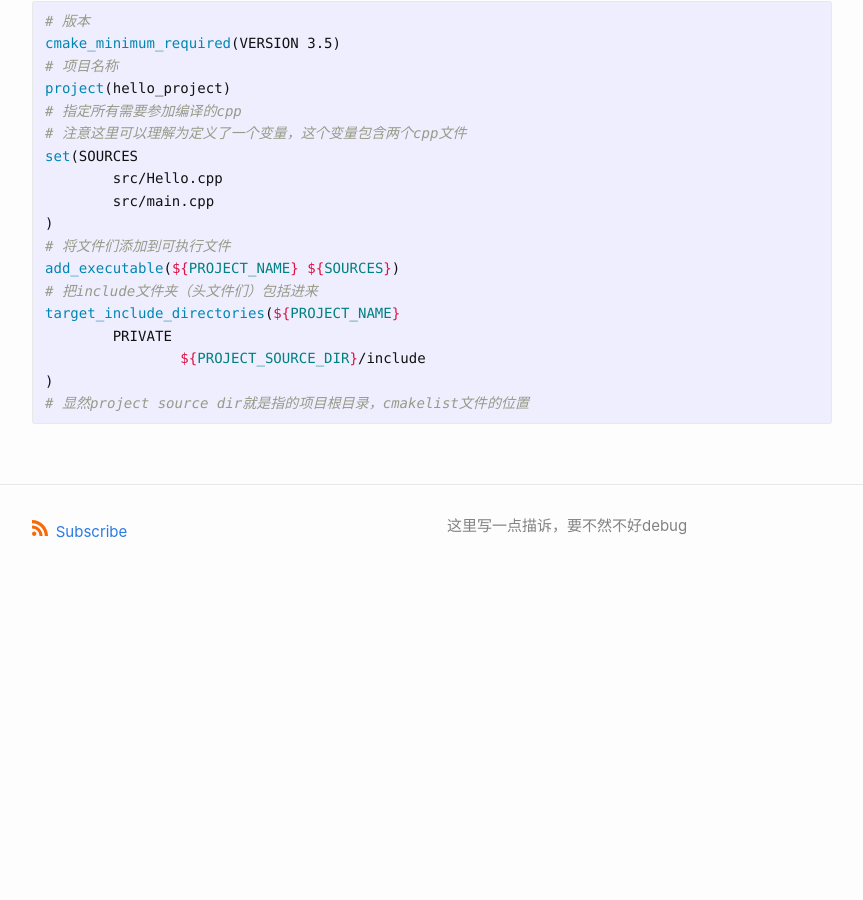
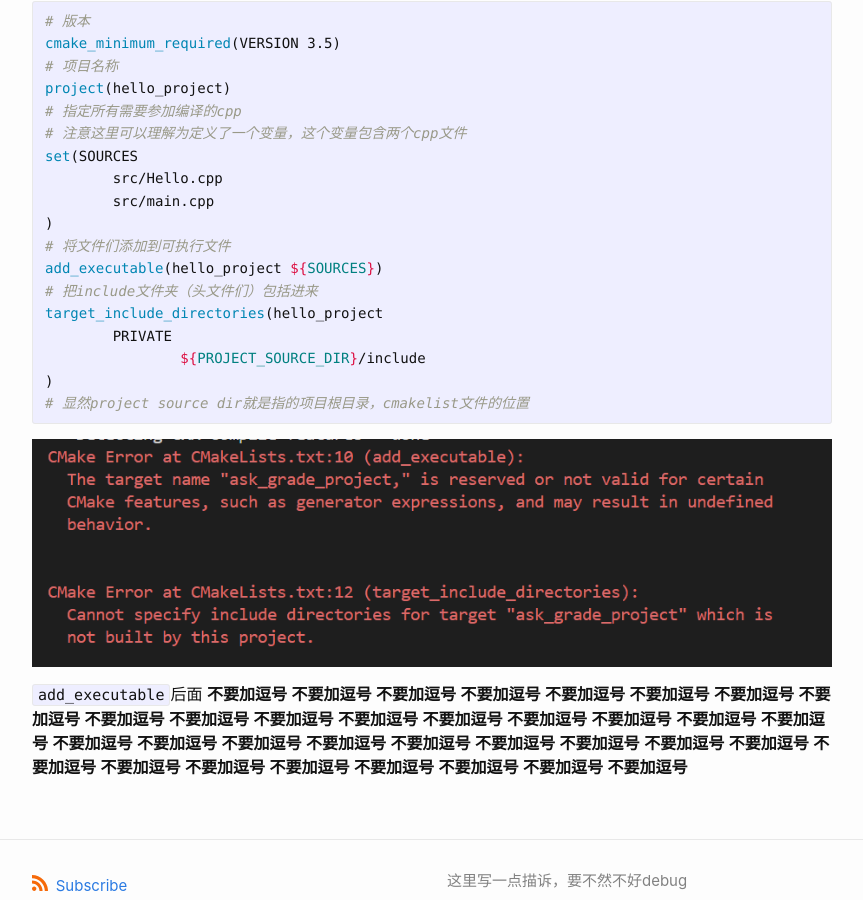
Before and after one commit to huinaibing/huinaibing.github.io, a Jekyll site: the page built from cs/cppreview.md, in a window 1280 px wide and 900 px high, scrolled down 3017 px. Shown: the whole window, without its empty margins (208-1071 px from the left). Built offline with Jekyll 4.4.1, drawn with Linux system fonts in a browser that asks for light colours; before the commit the page ends 3620 px from its top, so only the background shows below that.

Commit message:
25 3 11 wins

````diff
--- a/cs/cppreview.md
+++ b/cs/cppreview.md
@@ -106,11 +106,15 @@ set(SOURCES
 	src/main.cpp
 )
 # 将文件们添加到可执行文件
-add_executable(${PROJECT_NAME} ${SOURCES})
+add_executable(hello_project ${SOURCES})
 # 把include文件夹（头文件们）包括进来
-target_include_directories(${PROJECT_NAME}
+target_include_directories(hello_project
 	PRIVATE
 		${PROJECT_SOURCE_DIR}/include
 )
 # 显然project source dir就是指的项目根目录，cmakelist文件的位置
 ```
+
+![image-20250311180624029](./img/cppreview/image-20250311180624029.png)
+
+`add_executable`后面 **不要加逗号** **不要加逗号** **不要加逗号** **不要加逗号** **不要加逗号** **不要加逗号** **不要加逗号** **不要加逗号** **不要加逗号** **不要加逗号** **不要加逗号** **不要加逗号** **不要加逗号** **不要加逗号** **不要加逗号** **不要加逗号** **不要加逗号** **不要加逗号** **不要加逗号** **不要加逗号** **不要加逗号** **不要加逗号** **不要加逗号** **不要加逗号** **不要加逗号** **不要加逗号** **不要加逗号** **不要加逗号** **不要加逗号** **不要加逗号** **不要加逗号** **不要加逗号** **不要加逗号** **不要加逗号**
````
Also changed, not shown: cs/img/cppreview/image-20250311180624029.png (added).
